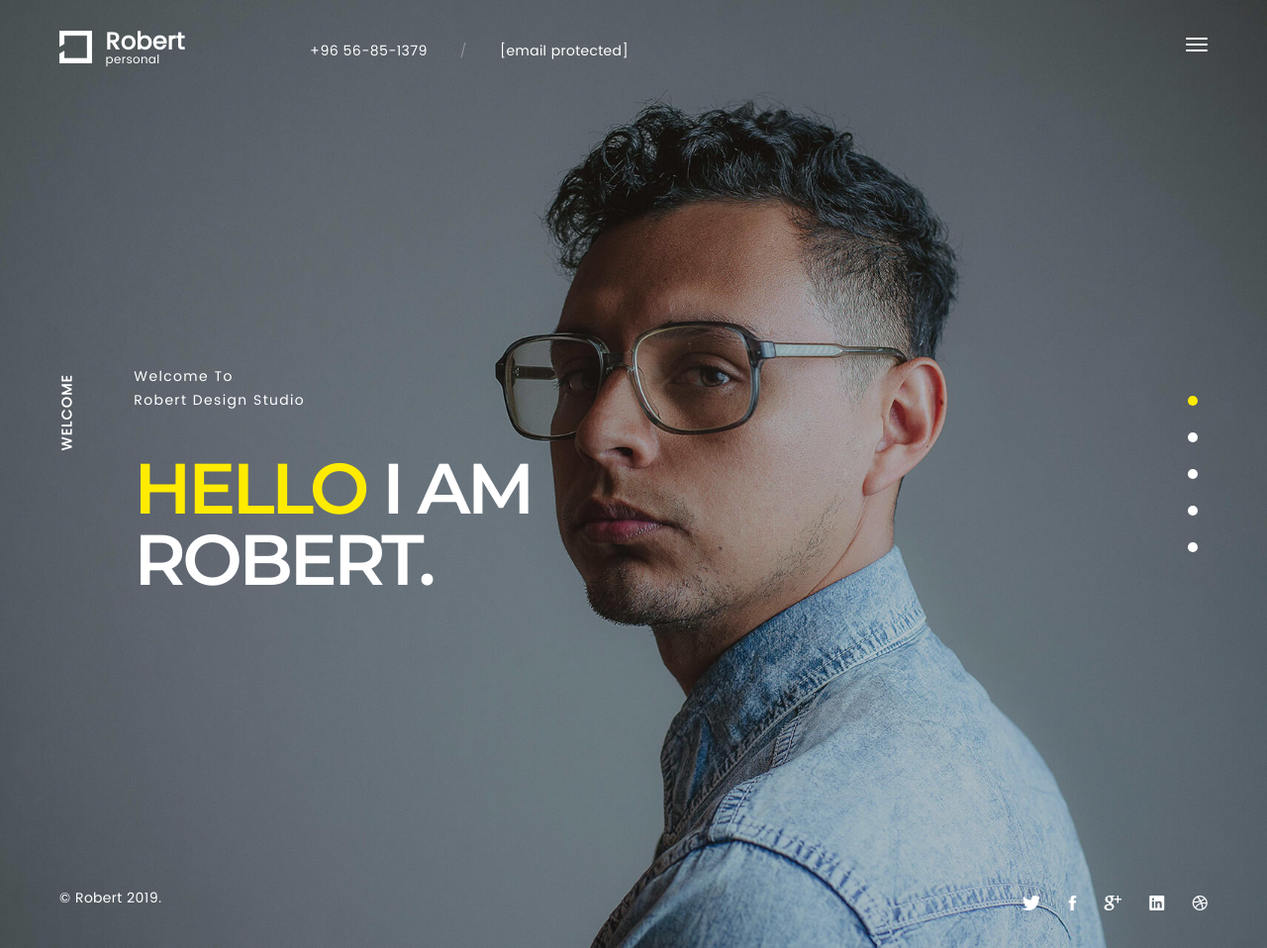
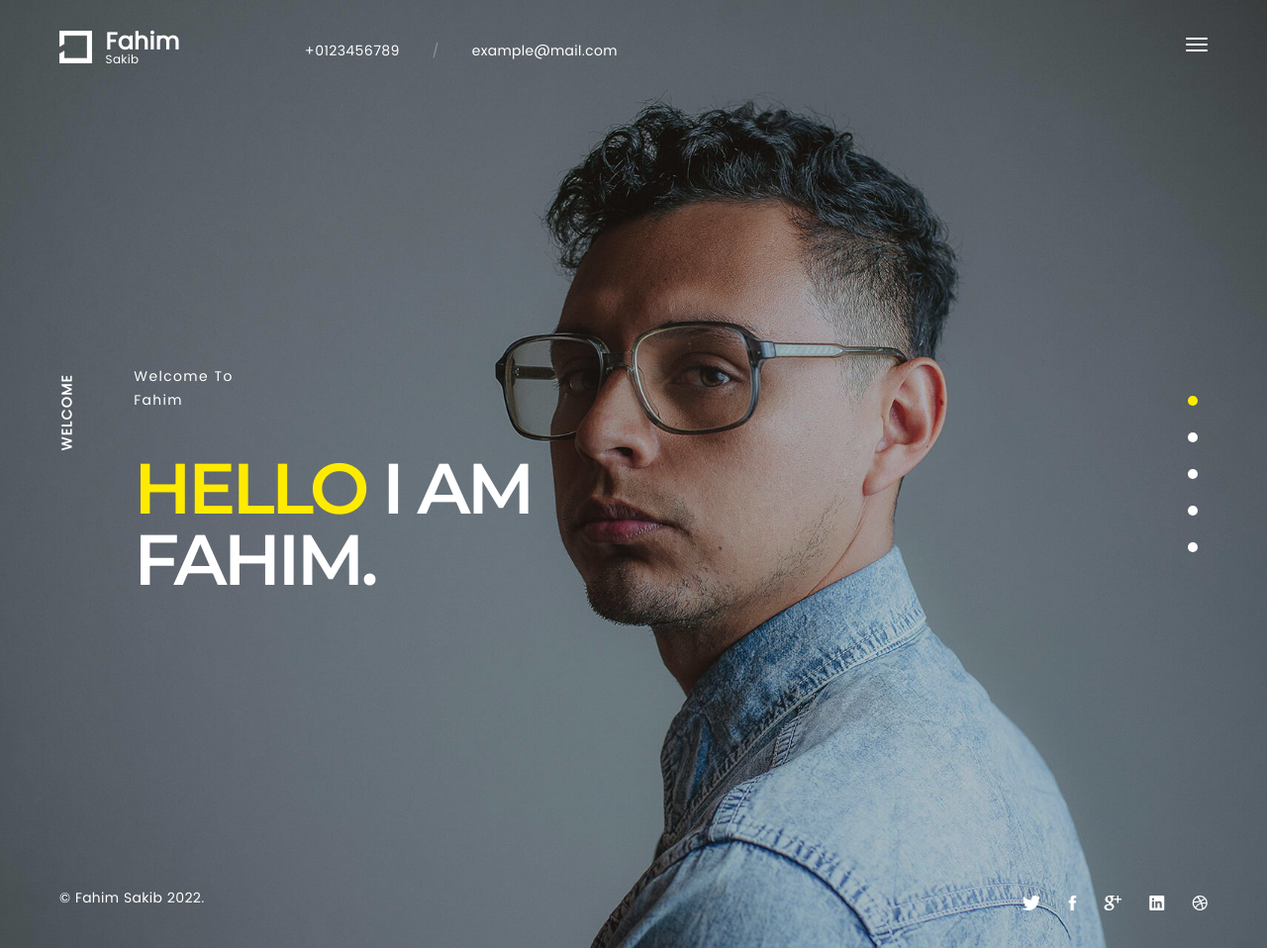
Before and after one commit to FahimSakib/portfolio, a Laravel app: page / in a window 1280 px wide. Shown: the whole page at 99% size. Run offline with Laravel 9, Linux system fonts and the light colour scheme; data that the repository does not hold is empty; some libraries are stand-ins or nearby versions; some web fonts are replaced.

Commit message:
frontend: hero section, navbar ++

```diff
--- a/resources/views/frontend/layouts/app.blade.php
+++ b/resources/views/frontend/layouts/app.blade.php
@@ -73,8 +73,8 @@
             <a class="brand" href="#">
                 <img class="brand-img" alt="" src="asset/frontend/images/brand.png">
                 <div class="brand-info">
-                    <div class="brand-name">Robert</div>
-                    <div class="brand-text">personal</div>
+                    <div class="brand-name">{{ !empty($heroSection->brandName) ? $heroSection->brandName : 'Fahim' }}</div>
+                    <div class="brand-text">{{ !empty($heroSection->brandText) ? $heroSection->brandText : 'Sakib' }}</div>
                 </div>
             </a>
             <button type="button" class="navbar-toggle" data-toggle="collapse" data-target="#navbar-collapse"
@@ -85,19 +85,18 @@
             </button>
             <div class="contacts d-none d-md-block">
                 <div class="contact-item">
-                    +96 56-85-1379
+                    +{{ !empty($heroSection->mobile) ? $heroSection->mobile : '0123456789' }}
                 </div>
                 <div class="contact-item spacer">
                     /
                 </div>
                 <div class="contact-item">
-                    <a href="http://paul-themes.com/cdn-cgi/l/email-protection#5b3834352f3a382f1b2934393e292f75383436"><span
-                            class="__cf_email__"
-                            data-cfemail="d0b3bfbea4b1b3a490a2bfb2b5a2a4feb3bfbd">[email&#160;protected]</span></a>
+                    <a href="mailto:{{ !empty($heroSection->email) ? $heroSection->email : 'example@mail.com' }}"><span
+                            class="__cf_email__">{{ !empty($heroSection->email) ? $heroSection->email : 'example@mail.com' }}</span></a>
                 </div>
             </div>
         </header>
-        <div class="copy-bottom white boxed">© Robert 2019.</div>
+        <div class="copy-bottom white boxed">© Fahim Sakib 2022.</div>
         <div class="social-list social-list-bottom boxed">
             <a href="#" class="icon ion-social-twitter"></a>
             <a href="#" class="icon ion-social-facebook"></a>
--- a/resources/views/frontend/sections/hero-section.blade.php
+++ b/resources/views/frontend/sections/hero-section.blade.php
@@ -10,12 +15,14 @@
                             <div class="intro">
                                 <div class="row">
                                     <div class="col-md-8 col-lg-6">
-                                        <p class="subtitle-top">Welcome To<br>Robert Design Studio</p>
+                                        <p class="subtitle-top">Welcome
+                                            To<br>{{ !empty($heroSection->welcome) ? $heroSection->welcome : 'Fahim' }}
+                                        </p>
                                         <h1 class="display-2 text-white"><span class="text-primary">Hello</span> I
-                                            am<br> Robert.</h1>
+                                            am<br> {{ !empty($heroSection->name) ? $heroSection->name : 'Fahim' }}.</h1>
                                         {{-- <a href="https://www.youtube.com/watch?v=0O2aH4XLbto"
                                             class="popup-youtube icon ion-ios-play"></a> --}}
-                                            {{-- <a class="btn mt-5" href="#">Download CV</a> --}}
+                                        {{-- <a class="btn mt-5" href="#">Download CV</a> --}}
                                     </div>
                                 </div>
                             </div>
```
Also changed, not shown: other parts of resources/views/frontend/layouts/app.blade.php (+3 -3 lines), other parts of resources/views/frontend/sections/hero-section.blade.php (+5 -0 lines).
